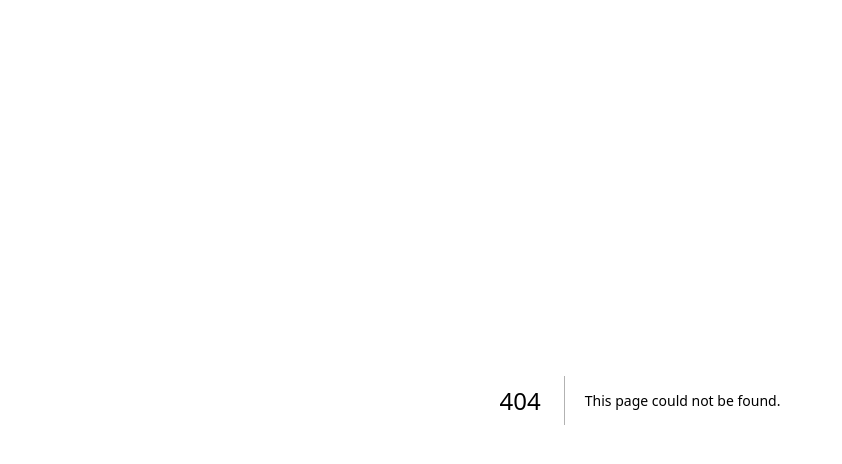
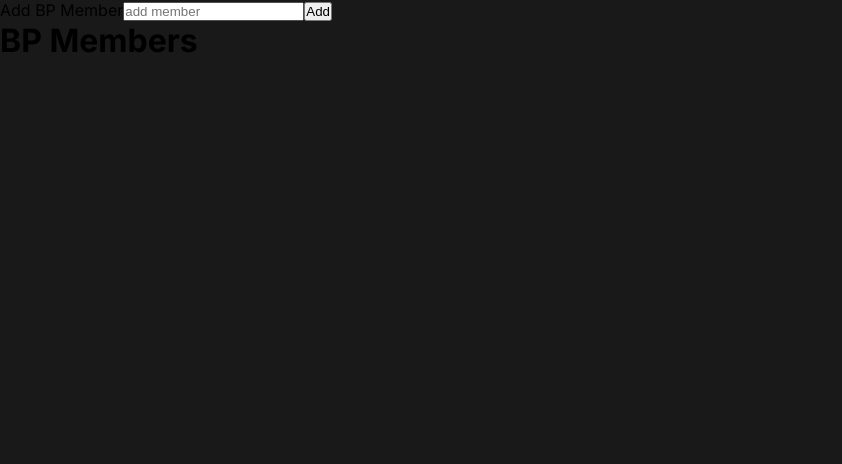
Before and after one commit to mjvemo/react-training, a Next.js app: page /giveme-reducers in a window 1280 px wide. Before the commit this address had no page. Shown: the top 464 px of the page, without its empty margins (0-842 px from the left). Built offline with nearby package versions, Linux system fonts and the light colour scheme.

Commit message:
Reducer practice
Co-authored-by: Daniel Solís Méndez <dsolisqcells@users.noreply.github.com>

```diff
--- /dev/null
+++ b/src/app/giveme-reducers/action-type.js
@@ -0,0 +1,4 @@
+export const actionType = {
+  ADD_MEMBER: "addMember",
+  DELETE_MEMBER: "deleteMember",
+};
--- /dev/null
+++ b/src/app/giveme-reducers/actions.js
@@ -0,0 +1,16 @@
+import { v4 as uuid } from "uuid";
+import { actionType } from "./action-type";
+
+export function addMember(name) {
+  return {
+    type: actionType.ADD_MEMBER,
+    payload: { id: uuid(), name },
+  };
+}
+
+export function deleteMember(id) {
+  return {
+    type: actionType.DELETE_MEMBER,
+    payload: { id },
+  };
+}
--- /dev/null
+++ b/src/app/giveme-reducers/page.js
@@ -0,0 +1,61 @@
+"use client";
+import { useReducer, useState } from "react";
+import { v4 as uuid } from "uuid";
+import { reducer } from "./reducer";
+import { addMember, deleteMember } from "./actions";
+
+export default function Page() {
+  const [state, dispatch] = useReducer(reducer, {
+    members: [],
+  });
+
+  const [name, setName] = useState("");
+
+  function handleOnChange(input) {
+    setName(input.target.value);
+  }
+
+  function handleOnClick() {
+    dispatch(addMember(name));
+    setName("");
+  }
+
+  function handleMemberDeleteClick(id) {
+    dispatch(deleteMember(id));
+  }
+
+  return (
+    <div>
+      <div>
+        <label>
+          {" "}
+          Add BP Member
+          <input
+            value={name}
+            onChange={handleOnChange}
+            type="text"
+            placeholder="add member"
+          ></input>
+        </label>
+        <button onClick={handleOnClick}>Add</button>
+      </div>
+      <div>
+        <h1>BP Members</h1>
+        <ul>
+          {state.members.map((member) => {
+            return (
+              <li key={member.id}>
+                <div>
+                  {member.name}
+                  <button onClick={() => handleMemberDeleteClick(member.id)}>
+                    X
+                  </button>
+                </div>
+              </li>
+            );
+          })}
+        </ul>
+      </div>
+    </div>
+  );
+}
--- /dev/null
+++ b/src/app/giveme-reducers/reducer.js
@@ -0,0 +1,38 @@
+import { actionType } from "./action-type";
+
+function addMember(state, action) {
+  return {
+    ...state,
+    members: [...state.members, action.payload],
+  };
+}
+
+function deleteMember(state, action) {
+  const members = state.members.filter((member) => {
+    return member.id !== action.payload.id;
+  });
+  return {
+    ...state,
+    members,
+  };
+}
+
+// const handlerMapper = {
+//   [actionType.ADD_MEMBER]: addMember,
+//   [actionType.DELETE_MEMBER]: deleteMember,
+// };
+
+export function reducer(state, action) {
+  // const handler = handlerMapper[action.type];
+  // return handler ? handler(state, action) : state;
+
+  switch (action.type) {
+    case actionType.ADD_MEMBER:
+      return addMember(state, action);
+
+    case actionType.DELETE_MEMBER:
+      return deleteMember(state, action);
+    default:
+      return state;
+  }
+}
```
Also changed, not shown: src/app/managing-state/documentation.js (+58 -0 lines).
